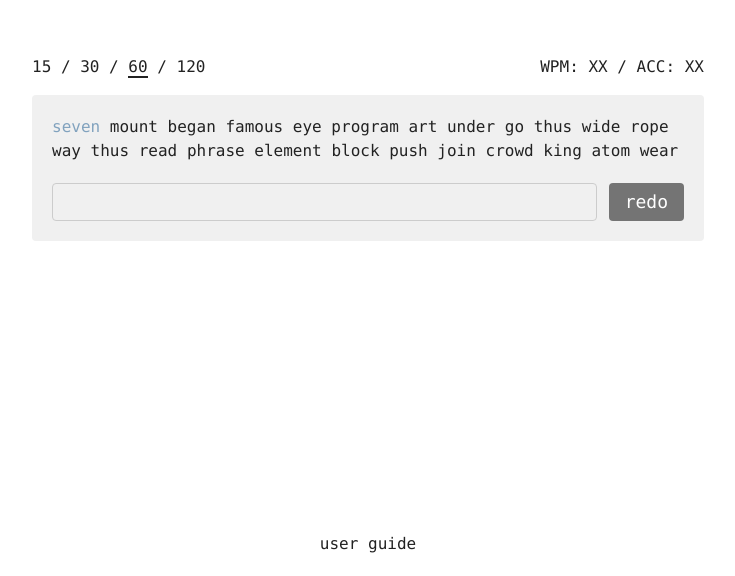
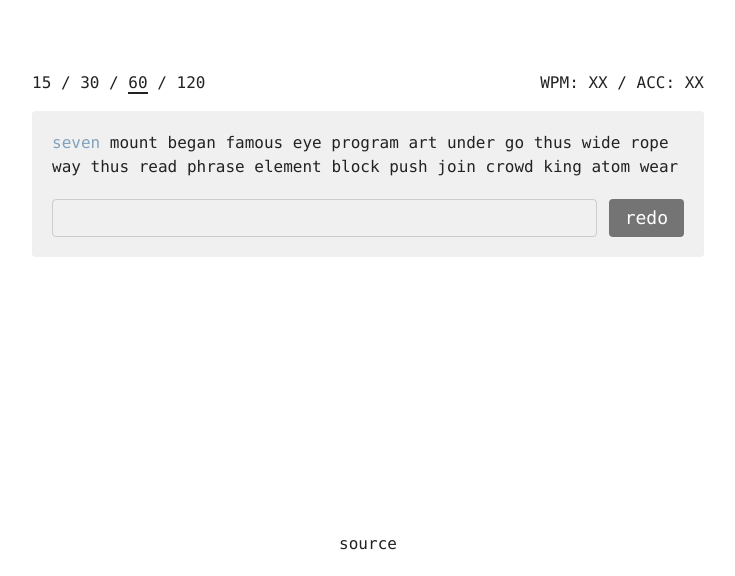
Before and after one commit to nemaniabhiram/zentype, a website: page index.html in a window 1280 px wide. Shown: the part 224-800 px from the top of the page, without its empty margins (272-1007 px from the left). Drawn offline with nearby package versions, Linux system fonts and the light colour scheme; files that its build step writes are made by us from their sources.

Commit message:
fix: consistent padding across all screen sizes

```diff
--- a/index.html
+++ b/index.html
@@ -101,7 +101,7 @@
 
 <body class="min-h-dvh flex flex-col items-center justify-between font-mono leading-6">
   <h2 id="header" class="mt-5 mb-0 text-2xl leading-8"></h2>
-  <div id="command-center" class="mx-1 w-full max-w-2xl flex flex-col justify-center -translate-y-[2vh]">
+  <div id="command-center" class="mx-1 w-full max-w-2xl flex flex-col justify-center">
     <div class="flex justify-between w-full">
       <div id="left-wing">
         <!-- Only time-based controls remain -->
@@ -131,8 +131,7 @@
     </div>
   </div>
   <div id="footer" class="mb-5 flex">
-    <a href="https://github.com/nemaniabhiram/zentype" target="_blank" tabindex="3" class="mx-2 no-underline">user
-      guide</a>
+    <a href="https://github.com/nemaniabhiram/zentype" target="_blank" tabindex="3" class="mx-2 no-underline">source</a>
   </div>
   <script src="main.js"></script>
 </body>
```
